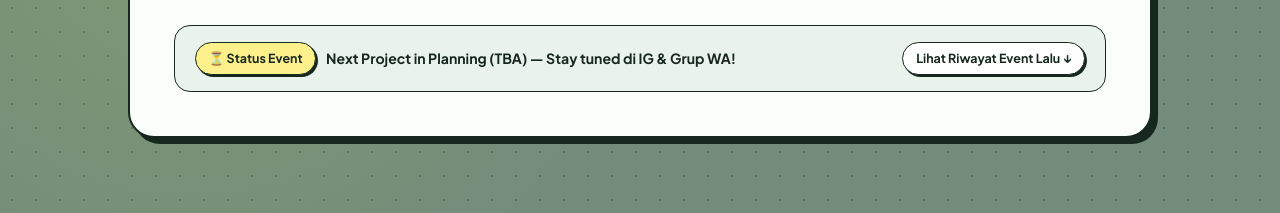
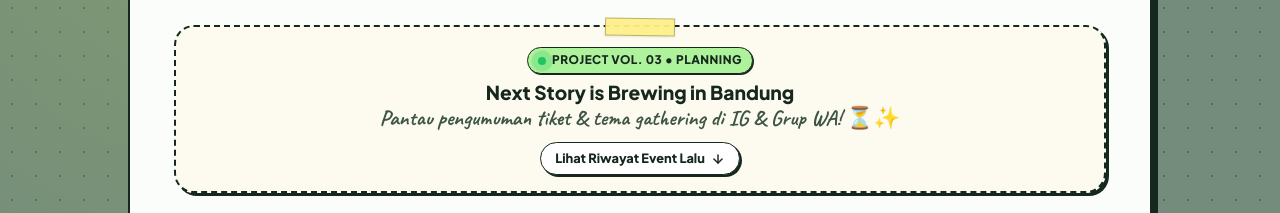
Before and after one commit to Rijalpn/dearmydream-id, a website built with Vite: page index.html in a window 1280 px wide. Shown: the part 412-625 px from the top of the page. Built offline with nearby package versions, Linux system fonts and the light colour scheme.

Commit message:
style: upgrade hero status card into aesthetic scrapbook memo ticket

```diff
--- a/index.html
+++ b/index.html
@@ -124,15 +124,28 @@
               </a>
             </div>
 
-            <!-- Live Event Status Bar -->
-            <div class="event-live-notice">
-              <div class="notice-text">
-                <span class="badge-pill badge-soon">⏳ Status Event</span>
-                <span>Next Project in Planning (TBA) — Stay tuned di IG & Grup WA!</span>
+            <!-- Aesthetic Scrapbook Memo Status Ticket -->
+            <div class="event-memo-ticket">
+              <div class="memo-tape" aria-hidden="true"></div>
+              <div class="memo-inner">
+                <div class="memo-status-badge">
+                  <span class="pulse-dot"></span>
+                  <span>PROJECT VOL. 03 • PLANNING</span>
+                </div>
+
+                <div class="memo-content">
+                  <h3 class="memo-title">Next Story is Brewing in Bandung</h3>
+                  <p class="memo-desc">Pantau pengumuman tiket & tema gathering di IG & Grup WA! ⏳✨</p>
+                </div>
+
+                <a href="#archive" class="memo-archive-btn">
+                  <span>Lihat Riwayat Event Lalu</span>
+                  <svg width="14" height="14" viewBox="0 0 24 24" fill="none" stroke="currentColor" stroke-width="2.5" stroke-linecap="round" stroke-linejoin="round" aria-hidden="true">
+                    <line x1="12" y1="5" x2="12" y2="19"></line>
+                    <polyline points="19 12 12 19 5 12"></polyline>
+                  </svg>
+                </a>
               </div>
-              <a href="#archive" class="badge-pill badge-live" style="text-decoration: none; color: var(--color-ink);">
-                <span>Lihat Riwayat Event Lalu ↓</span>
-              </a>
             </div>
           </div>
         </div>
--- a/src/css/main.css
+++ b/src/css/main.css
@@ -182,27 +182,96 @@ body {
   flex-wrap: wrap;
 }
 
-/* Live Event Status Card */
-.event-live-notice {
+/* --- Aesthetic Scrapbook Memo Ticket --- */
+.event-memo-ticket {
+  position: relative;
   margin-top: 1.75rem;
-  padding: 1rem 1.25rem;
-  background: #EAF2EC;
-  border: var(--border-thin);
-  border-radius: var(--radius-md);
-  display: flex;
-  align-items: center;
-  justify-content: space-between;
-  gap: 0.85rem;
-  flex-wrap: wrap;
+  background: #FDFBF0;
+  border: 2px dashed var(--color-ink);
+  border-radius: var(--radius-lg);
+  padding: 1.25rem 1.15rem 1rem 1.15rem;
+  box-shadow: 3px 3px 0px var(--color-ink);
+  transition: transform 0.2s cubic-bezier(0.34, 1.56, 0.64, 1), box-shadow 0.2s ease;
 }
 
-.notice-text {
+.event-memo-ticket:hover {
+  transform: translateY(-2px);
+  box-shadow: 4px 4px 0px var(--color-ink);
+}
+
+.memo-tape {
+  position: absolute;
+  top: -9px;
+  left: 50%;
+  transform: translateX(-50%) rotate(1deg);
+  width: 70px;
+  height: 18px;
+  background: rgba(254, 240, 138, 0.95);
+  border: 1px solid rgba(22, 40, 30, 0.3);
+  box-shadow: 0 1px 2px rgba(0, 0, 0, 0.08);
+}
+
+.memo-inner {
   display: flex;
+  flex-direction: column;
   align-items: center;
-  gap: 0.6rem;
-  font-size: 0.88rem;
+  text-align: center;
+  gap: 0.45rem;
+}
+
+.memo-status-badge {
+  display: inline-flex;
+  align-items: center;
+  gap: 6px;
+  background: var(--color-pastel-mint);
+  border: var(--border-thin);
+  border-radius: var(--radius-full);
+  padding: 3px 10px;
+  font-size: 0.74rem;
+  font-weight: 800;
+  letter-spacing: 0.04em;
+  color: var(--color-ink);
+  box-shadow: 1px 1px 0px var(--color-ink);
+}
+
+.memo-title {
+  font-family: var(--font-display);
+  font-size: clamp(1rem, 2.5vw, 1.2rem);
+  font-weight: 900;
+  color: var(--color-ink);
+  line-height: 1.2;
+}
+
+.memo-desc {
+  font-family: var(--font-handwritten);
+  font-size: clamp(1.15rem, 2.8vw, 1.35rem);
   font-weight: 700;
+  color: var(--color-ink-muted);
+  line-height: 1.2;
+  margin-top: 1px;
+}
+
+.memo-archive-btn {
+  margin-top: 0.25rem;
+  display: inline-flex;
+  align-items: center;
+  gap: 6px;
+  background: #FFFFFF;
+  border: 1.5px solid var(--color-ink);
+  border-radius: var(--radius-full);
+  padding: 5px 14px;
+  font-size: 0.8rem;
+  font-weight: 800;
   color: var(--color-ink);
+  text-decoration: none;
+  box-shadow: 2px 2px 0px var(--color-ink);
+  transition: var(--transition-fast);
+}
+
+.memo-archive-btn:hover {
+  background: var(--color-neobong-neon);
+  transform: translateY(-1px);
+  box-shadow: 2px 2px 0px var(--color-ink);
 }
 
 /* --- Archive Section --- */
@@ -391,22 +460,14 @@ body {
     box-shadow: 3px 3px 0px var(--color-ink);
   }
 
-  .event-live-notice {
-    flex-direction: column;
-    align-items: center;
-    text-align: center;
-    padding: 1rem 0.85rem;
-    gap: 0.65rem;
+  .event-memo-ticket {
+    padding: 1.15rem 0.85rem 0.95rem 0.85rem;
+    margin-top: 1.5rem;
     width: 100%;
-    box-shadow: 2px 2px 0px var(--color-ink);
   }
 
-  .notice-text {
-    flex-direction: column;
-    align-items: center;
-    justify-content: center;
-    text-align: center;
-    gap: 0.4rem;
+  .memo-desc {
+    font-size: 1.2rem;
   }
 
   .section-heading {
```
